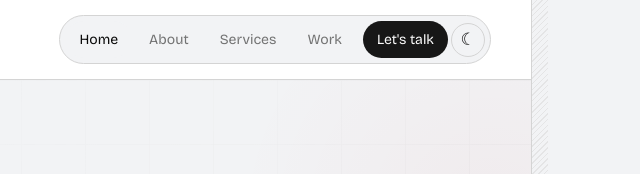
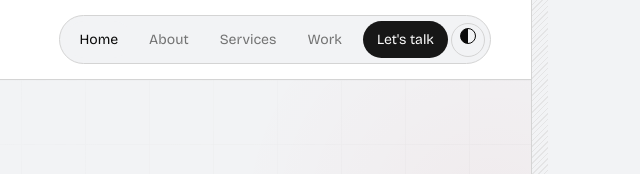
Before and after one commit to Sauravdhawale/aitia-media, a website: page index.html in a window 1280 px wide. Shown: the top 174 px of the page, 620-1260 px from the left. Drawn offline with Linux system fonts and the light colour scheme.

Commit message:
Draw the header theme icon consistently across browser fonts

```diff
--- a/assets/layout.css
+++ b/assets/layout.css
@@ -50,3 +50,14 @@
  .footer-grid .footer-column:last-child{grid-column:auto}.footer-bottom{align-items:center}
 }
 @media(max-width:440px){.bento{grid-template-columns:1fr}.bento-card,.bento-card.wide{grid-column:auto}.bento-card .graphic,.bento-card:first-child .graphic{height:144px}.bento-card h3{font-size:20px}.bento-card .card-caption{display:flex}.bento-card .kicker{font-size:10px}.contact-box{max-width:100%}}
+
+/* Draw the theme control independently of the device's symbol fonts. */
+.masthead .nav .theme-toggle { font-size: 0; }
+.theme-toggle::before {
+  content: "";
+  width: 14px;
+  height: 14px;
+  border: 1.5px solid currentColor;
+  border-radius: 50%;
+  background: linear-gradient(90deg, currentColor 50%, transparent 50%);
+}
```
